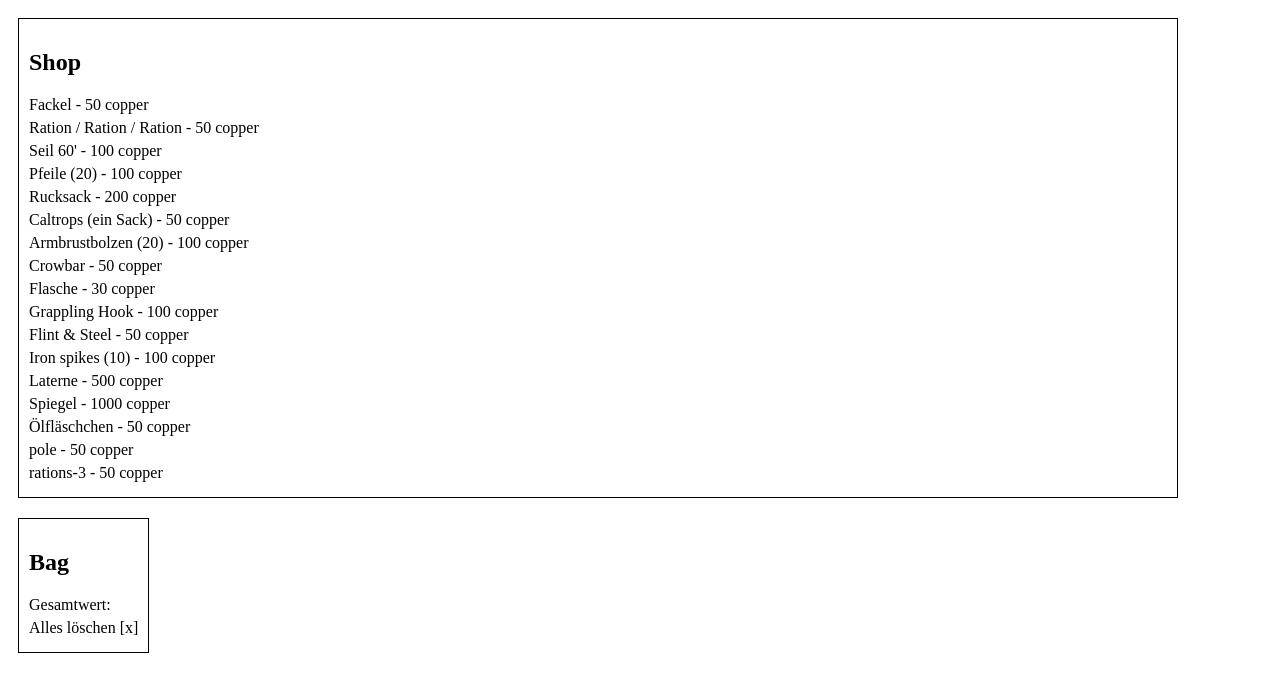
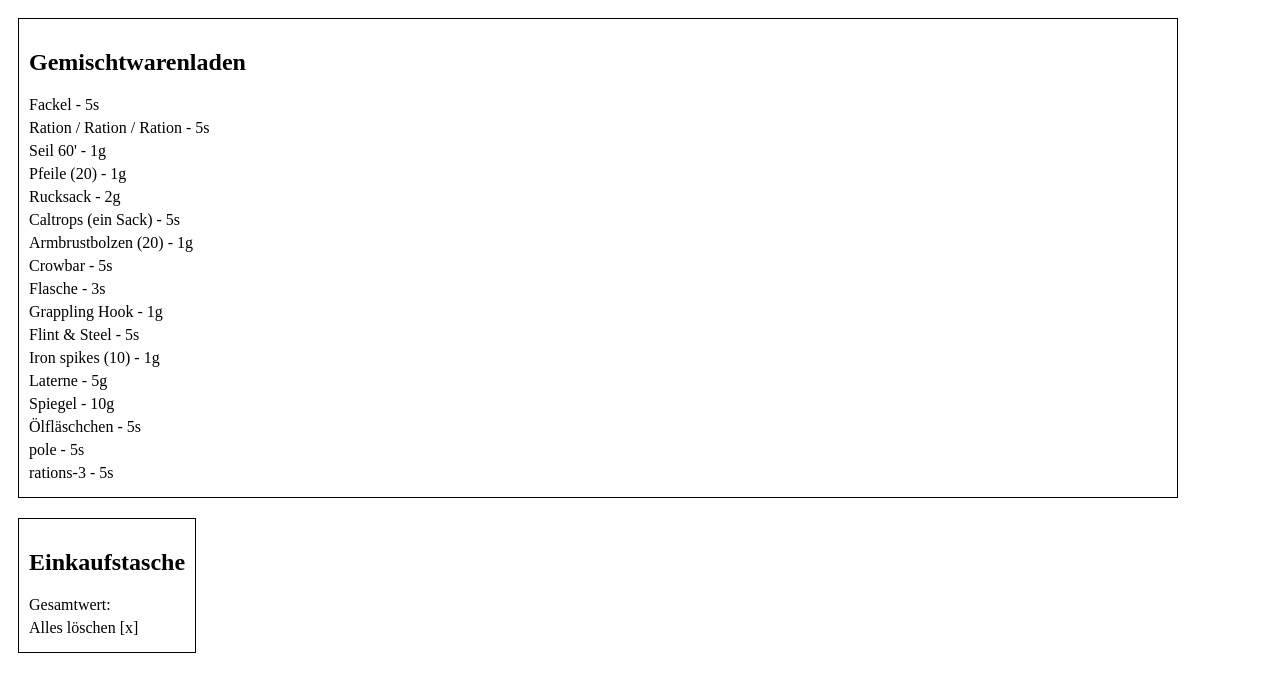
Before and after one commit to frie321984/shadowdark, a plain HTML site: page index.html in a window 1280 px wide. Drawn offline with Linux system fonts and the light colour scheme.

Commit message:
formatierungen

```diff
--- a/index.html
+++ b/index.html
@@ -3,7 +3,7 @@
 <head>
     <meta charset="UTF-8">
     <meta name="viewport" content="width=device-width, initial-scale=1.0">
-    <title>Shop with Bag</title>
+    <title>Gemischtwarenladen</title>
     <style>
         #shop {
             display: inline-block;
@@ -40,10 +40,10 @@
 </head>
 <body>
 <div id="shop">
-    <h2>Shop</h2>
+    <h2>Gemischtwarenladen</h2>
 </div>
 <div class="bag">
-    <h2>Bag</h2>
+    <h2>Einkaufstasche</h2>
     <div class="total-price">Gesamtwert:</div>
     <div class="clean pointer">Alles löschen [x]</div>
 </div>
@@ -76,7 +76,9 @@
         itemDiv.classList.add('item');
         itemDiv.dataset.name = item.name;
         itemDiv.dataset.price = item.price;
-        itemDiv.textContent = `${item.displayname ? item.displayname : item.name} - ${item.price} copper`;
+        const preis= priceToString(convertPrice(item.price))
+
+        itemDiv.textContent = `${item.displayname ? item.displayname : item.name} - ${preis}`;
         itemDiv.addEventListener('click', () => addItemToBag(itemDiv));
         shopDiv.appendChild(itemDiv);
     });
@@ -110,6 +112,14 @@
         const copper = priceInCopper % 10;
         return {gold, silver, copper};
     }
+    function priceToString(convertedPrice, showAll=false) {
+        //if (showAll) return `${convertedPrice.gold}g ${convertedPrice.silver}s ${convertedPrice.copper}c`
+        const totxt = (value, type) =>
+            (value != 0 || showAll)
+             ? `${value}${type}`
+             :''
+        return [totxt(convertedPrice.gold, 'g'), totxt(convertedPrice.silver, 's'), totxt(convertedPrice.copper, 'c')].join(' ')
+    }
 
     function updateBagPrice() {
         const bagItems = bag.querySelectorAll('.bag-item');
@@ -118,9 +128,7 @@
             totalPrice += parseInt(item.dataset.price);
         });
         const totalPriceElement = bag.querySelector('.total-price');
-        const priceInCopper = totalPrice;
-        const {gold, silver, copper} = convertPrice(priceInCopper);
-        const txt = `${gold}g ${silver}s ${copper}c`
+        const txt = priceToString(convertPrice(totalPrice), true)
         if (totalPriceElement) {
             totalPriceElement.textContent = `Gesamtwert: ${txt}`;
         } else {
```
